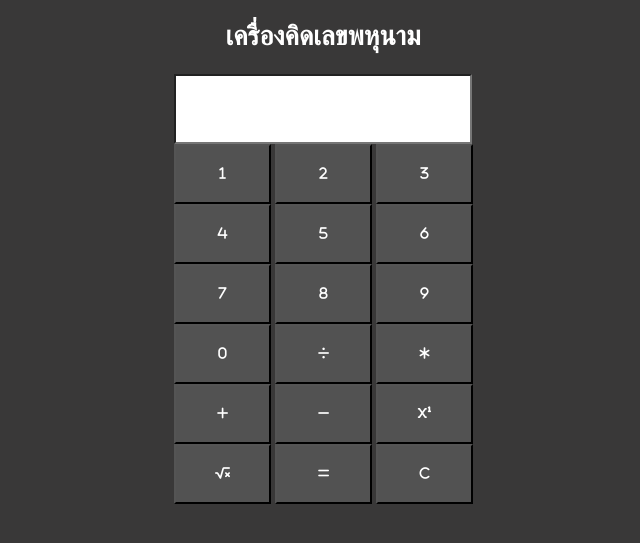
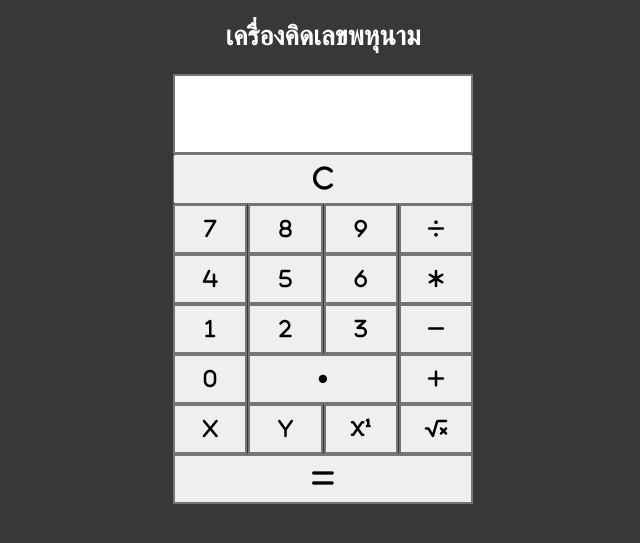
Before and after one commit to sonnnnnnnny/project, a website: page index.html in a window 1280 px wide. Shown: the part 79-622 px from the top of the page, without its empty margins (317-957 px from the left). Drawn offline with nearby package versions, Linux system fonts and the light colour scheme; files that its build step writes are made by us from their sources.

Commit message:
styled norm caculator

```diff
--- a/app/js/script.js
+++ b/app/js/script.js
@@ -17,3 +17,9 @@ function clr()
 {
     document.getElementById("result").value = ""
 }
+//exponential symbol ^=**
+//sqrt
+//x
+let x = parseFloat(document.getElementsById("x"));
+//y
+let y = parseFloat(document.getElementsById("y"));
--- a/app/scss/components/1.scss
+++ b/app/scss/components/1.scss
@@ -1,19 +1,84 @@
 @use '../util' as *;
-.b1{
-    height: rem(60);
-    width: rem(97);
-    background-color: var(--fill);
-    color: var(--white);
-}
-.dis{
-    width: rem(298);
-    height: rem(70);
-    background-color: var(--white);
-    color: var(--black);
-    font-size: rem(35);
+\.calculator{
+    display: grid;
+   }
+   .line01{
+       display: grid;
+    grid-template-columns: repeat(1,1fr);
+    gap: rem(1);
+    width: rem(300);
+   }
+   .line02{
+       display: grid;
+    grid-template-columns: repeat(4,1fr);
+    gap: rem(1);
+    width: rem(300);
+    height: rem(50)
+   }
+   .line03{
+       display: grid;
+    grid-template-columns: repeat(4,1fr);
+    gap: rem(1);
+    width: rem(300);
+    height: rem(50);
+   }
+   .line04{
+       display: grid;
+    grid-template-columns: repeat(4,1fr);
+    gap: rem(1);
+    width: rem(300);
+    height:rem(50);
+   }
+   .line05{
+       display: grid;
+    grid-template-columns: repeat(3,1fr);
+    gap: rem(1);
+    height: rem(50);
+    width: rem(300);
+   }
+   .line06{
+       display: grid;
+       grid-template-columns: repeat(4,1fr);
+    gap: rem(1);
+    height: rem(50);
+    width: rem(300);
+   }
+   .line07{
+       display: grid;
+    grid-template-columns: repeat(1,1fr);
+    gap: rem(1);
+    width: rem(300);
+    height:  rem(50);
+   }
+   .display{
+       height: rem(80);
+       width: rem(300);
+       font-size: rem(40);
+       border: rem(2) solid var(--gray);
+   }
+   .buttonclear{
+       height: rem(50) ;
+       border: rem(2) solid var(--gray);
+   }
 
-}
-.btn{
-    gap: rem(0);
-    padding-left: rem(1);
-}
+   .btn1{
+       border: rem(2) solid var(--gray);
+       width: rem(150);
+       border: rem(2) solid var(--gray);
+
+   }
+   .btn{
+       border: rem(2) solid var(--gray);
+   }
+   .btn:hover{
+       background-color: var(--hover);
+   }
+   .btn1:hover{
+       background-color: var(--hover);
+   }
+   .btnc{
+       height: rem(50);
+   }
+   .btnc:hover{
+       background-color: var(--hover);
+   }
--- a/app/scss/globals/colors.scss
+++ b/app/scss/globals/colors.scss
@@ -4,4 +4,5 @@
 	--gray: hsl(0, 0%, 46%);
 	--background: hsl(0, 1%, 22%);
 	--fill: hsl(0, 0%, 32%);
+	--hover: hsl(0, 0%, 56%);
 }
--- a/index.html
+++ b/index.html
@@ -18,41 +18,46 @@
 		<html>
 <head>
 </head>
-<!-- create table -->
+	<div>
+        <input type="text" id="result" class="display">
+			<section class="line01">
+				<button class="btnc"onclick="clr()"><i class="fa-solid fa-c fa-2xl"></i> </button>
+			</section>
+			<div class="line02">
+				<button class="btn"onclick="dis('7')" ><i class="fa-solid fa-7 fa-xl"></i> </button>
+				<button class="btn"onclick="dis('8')"><i class="fa-solid fa-8 fa-xl"></i> </button>
+				<button class="btn"onclick="dis('9')"><i class="fa-solid fa-9 fa-xl"></i> </button>
+				<button class="btn"onclick="dis('/')"><i class="fa-solid fa-divide fa-xl"></i> </button>
+			</div>
+			<div class="line03">
+			<button class="btn"onclick="dis('4')"><i class="fa-solid fa-4 fa-xl"></i> </button>
+			<button class="btn"onclick="dis('5')"><i class="fa-solid fa-5 fa-xl"></i></button>
+			<button class="btn"onclick="dis('6')"><i class="fa-solid fa-6 fa-xl"></i> </button>
+			<button class="btn"onclick="dis('*')"><i class="fa-solid fa-asterisk fa-xl"></i> </button>
+			</div>
+			<div class="line04">
+				<button class="btn"onclick="dis('1')"><i class="fa-solid fa-1 fa-xl"></i> </button>
+				<button class="btn"onclick="dis('2')"><i class="fa-solid fa-2 fa-xl"></i> </button>
+				<button class="btn"onclick="dis('3')"><i class="fa-solid fa-3 fa-xl"></i> </button>
+				<button class="btn"onclick="dis('-')"><i class="fa-solid fa-minus fa-xl"></i> </button>
+			</div>
+			<div class="line05">
+				<button class="btn"onclick="dis('0')"><i class="fa-solid fa-0 fa-xl"></i> </button>
+				<button class="btn1"onclick="dis('.')"><i class="fa-solid fa-circle fa-2xs"></i> </button>
+				<button class="btn"onclick="dis('+')"><i class="fa-solid fa-plus fa-xl"></i> </button>
+			</div>
+			<section class="line06">
+			<button class="btn"onclick="dis('x')"id="x"><i class="fa-solid fa-x fa-xl"></i> </button>
+			<button class="btn"onclick="dis('y')"id="y"><i class="fa-solid fa-y fa-xl"></i> </button>
+			<button class="btn"onclick="dis('**')"id="**"><i class="fa-solid fa-superscript fa-xl"></i></button>
+			<button class="btn"onclick="dis('!')"id="//"><i class="fa-solid fa-square-root-variable fa-xl"></i> </button>
+			</section>
+			<section class="line07">
+				<button class="btn"onclick="solve()"><i class="fa-solid fa-equals fa-2xl"></i> </button>
+			</section>
+		</section>
+	</div>
 <body>
-	     <input type="text" id="result" class="dis">
-		<div class="btn">
-	    	<!-- create button and assign value to each button -->
-			<!-- dis("1") will call function dis to display value -->
-			<button class="b1"onclick="dis('1')"><i class="fa-solid fa-1"></i> </button>
-			<button class="b1"onclick="dis('2')"><i class="fa-solid fa-2"></i> </button>
-			<button class="b1"onclick="dis('3')"><i class="fa-solid fa-3"></i> </button>
-		</div>
-		<div class="btn">
-			<button class="b1"onclick="dis('4')"><i class="fa-solid fa-4"></i> </button>
-			<button class="b1"onclick="dis('5')"><i class="fa-solid fa-5"></i></button>
-			<button class="b1"onclick="dis('6')"><i class="fa-solid fa-6"></i> </button>
-		</div>
-		<div class="btn">
-			<button class="b1"onclick="dis('7')"><i class="fa-solid fa-7"></i> </button>
-			<button class="b1"onclick="dis('8')"><i class="fa-solid fa-8"></i> </button>
-			<button class="b1"onclick="dis('9')"><i class="fa-solid fa-9"></i> </button>
-		</div>
-		<div class="btn">
-			<button class="b1"onclick="dis('0')"><i class="fa-solid fa-0"></i> </button>
-			<button class="b1"onclick="dis('/')"><i class="fa-solid fa-divide"></i> </button>
-			<button class="b1"onclick="dis('*')"><i class="fa-solid fa-asterisk"></i> </button>
-		</div>
-		<div class="btn">
-			<button class="b1"onclick="dis('+')"><i class="fa-solid fa-plus"></i> </button>
-			<button class="b1"onclick="dis('-')"><i class="fa-solid fa-minus"></i> </button>
-			<button class="b1"onclick="dis('^')"><i class="fa-solid fa-superscript"></i></button>
-		</div>
-		<div class="btn">
-			<button class="b1"onclick="dis('!')"><i class="fa-solid fa-square-root-variable"></i> </button>
-			<button class="b1"onclick="solve()"><i class="fa-solid fa-equals"></i> </button>
-			<button class="b1"onclick="clr()"><i class="fa-solid fa-c"></i> </button>
-		</div>
 </body>
 </html>
 
```
